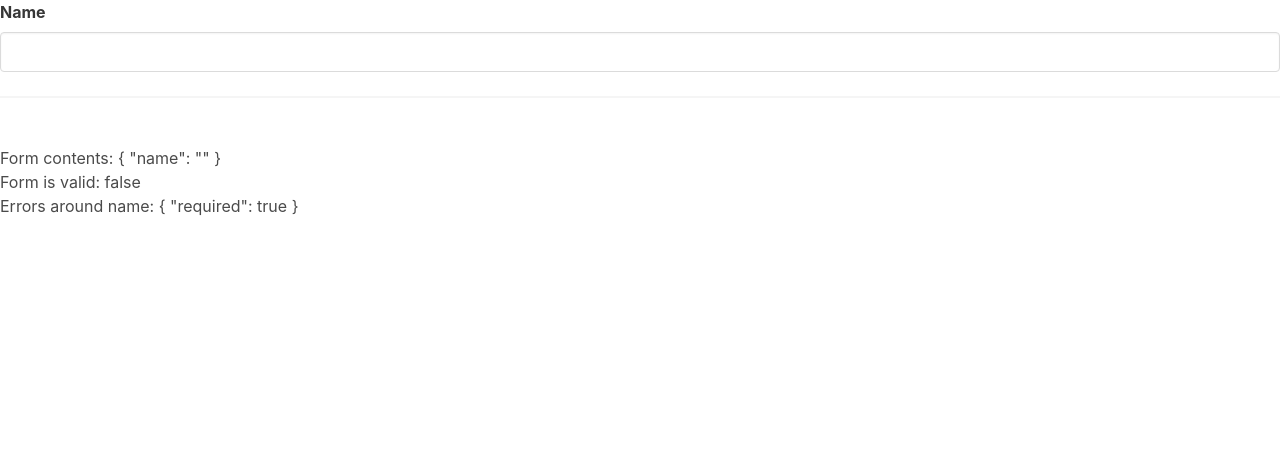
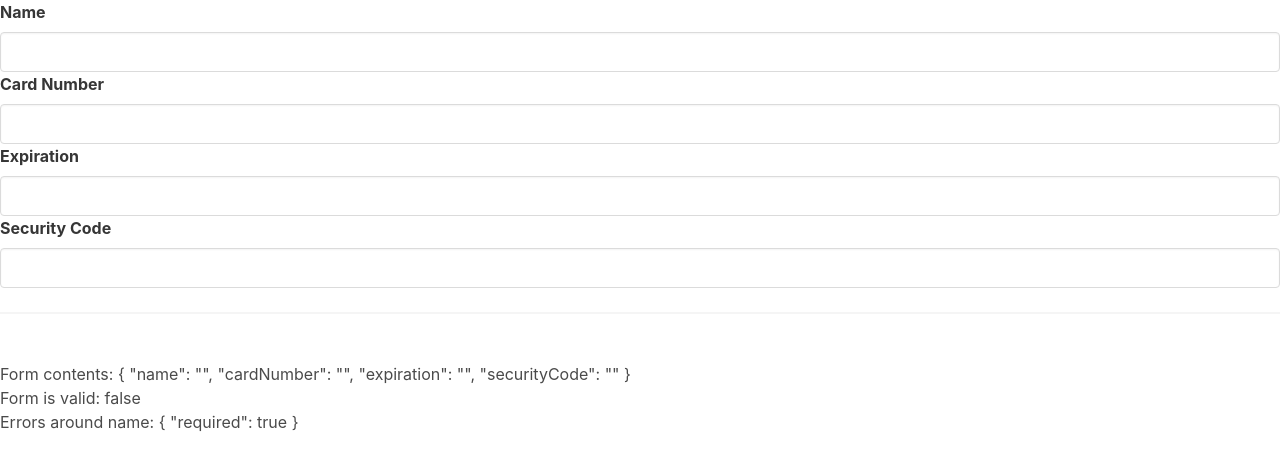
Before and after one commit to canon21/CreditCardApp, an Angular app: page / in a window 1280 px wide. Shown: the top 468 px of the page. Built offline with nearby package versions, Linux system fonts and the light colour scheme.

Commit message:
Adding another input as card Number

```diff
--- a/src/app/card-form/card-form.component.html
+++ b/src/app/card-form/card-form.component.html
@@ -1,6 +1,9 @@
 <form [formGroup]="cardForm">
     <!-- cardForm.get('name') is equivalent to cardForm.controls.name-->
     <app-input [control] = "cardForm.get('name')" label = "Name"></app-input>
+    <app-input [control] = "cardForm.get('cardNumber')" label = "Card Number"></app-input>
+    <app-input [control] = "cardForm.get('expiration')" label = "Expiration"></app-input>
+    <app-input [control] = "cardForm.get('securityCode')" label = "Security Code"></app-input>
 </form>
 <hr/>
 <br/>
--- a/src/app/card-form/card-form.component.ts
+++ b/src/app/card-form/card-form.component.ts
@@ -17,8 +17,10 @@ export class CardFormComponent implements OnInit {
       [
         Validators.required,
         Validators.minLength(3),
-      ])
-
+      ]),
+      cardNumber: new FormControl(''),
+      expiration: new FormControl(''),
+      securityCode: new FormControl('')
   });
 
   constructor() {
```
